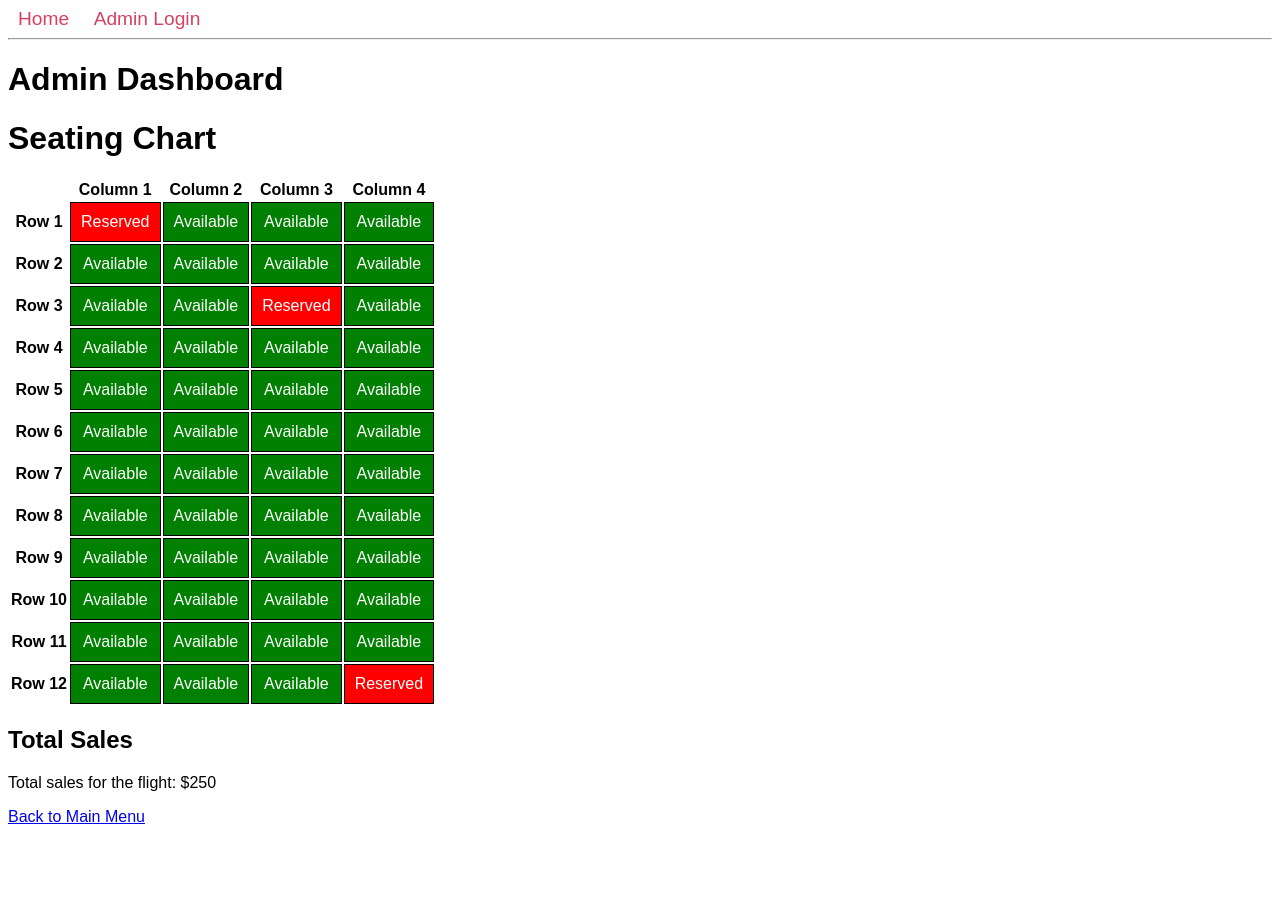
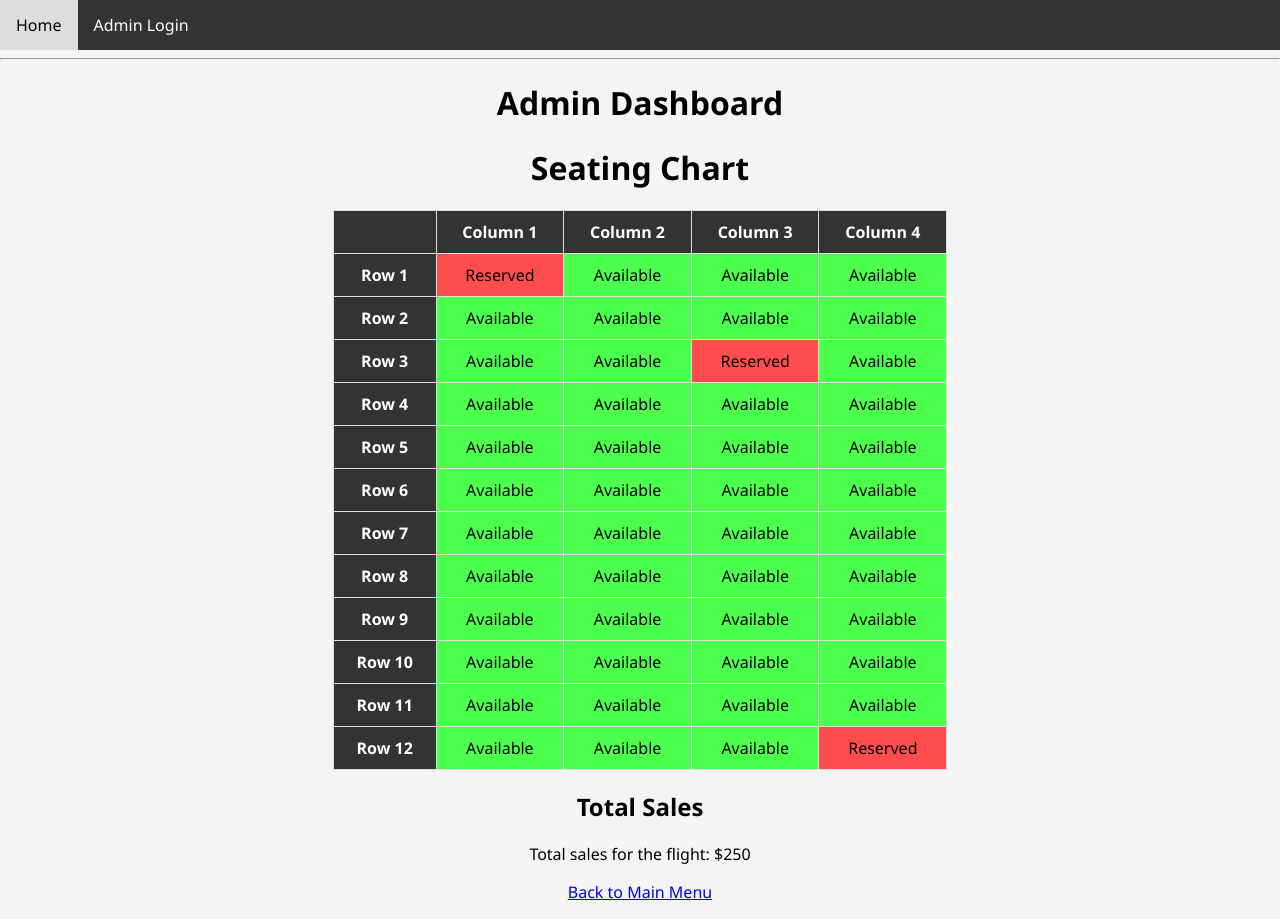
Before and after one commit to kellysun0124/Trip-Reservation-System, a Flask app: page /admin-dashboard in a window 1280 px wide. Before the commit the page ends 824 px from the top, so only its background shows below. Run offline with Flask 3, Linux system fonts and the light colour scheme; the visitor is signed in with stand-in values (Sample User, id 1).

Commit message:
better styling

```diff
--- a/templates/base.html
+++ b/templates/base.html
@@ -3,53 +3,80 @@
 	<head>
 		<meta charset="UTF-8" />
 		<title>{% block title %} {% endblock %} - FlaskApp</title>
+		<!-- Title block for setting the page title dynamically -->
+
 		<style>
 			body {
-				font-family: Arial, sans-serif;
+				font-family: "Segoe UI", Tahoma, Geneva, Verdana, sans-serif;
+				background-color: #f4f4f4;
+				margin: 0;
+				padding: 0;
+				text-align: center; /* Center-align the text for the entire body */
 			}
-			.post {
-				padding: 10px;
-				margin: 5px;
-				background-color: #f3f3f3;
+			nav {
+				background-color: #333;
+				overflow: hidden;
 			}
 			nav a {
-				color: #d64161;
-				font-size: 1.2em;
-				margin: 10px;
+				float: left;
+				display: block;
+				color: white;
+				text-align: center;
+				padding: 14px 16px;
 				text-decoration: none;
 			}
+			nav a:hover {
+				background-color: #ddd;
+				color: black;
+			}
 			.alert {
-				padding: 20px;
-				margin: 5px;
-				color: #970020;
-				background-color: #ffd5de;
+				padding: 15px;
+				background-color: #ffcccc;
+				color: #a94442;
+				border-radius: 5px;
+				margin-bottom: 20px;
+				display: inline-block; /* Make alert boxes inline to center them */
 			}
 			.reserved {
-				background-color: red;
+				background-color: #ff4d4d;
+			}
+			.available {
+				background-color: #4dff4d;
+			}
+			td,
+			th {
+				text-align: center;
+				padding: 10px;
+				border: 1px solid #ddd;
+			}
+			table {
+				width: 60%; /* Make the table smaller */
+				border-collapse: collapse;
+				margin: auto; /* Center-align the table */
+			}
+			th {
+				background-color: #333;
 				color: white;
 			}
-			.available {
-				background-color: green;
-				color: white;
-			}
-			td {
-				text-align: center;
-				padding: 10px;
-				border: 1px solid black;
+			.content {
+				width: 80%; /* Set a maximum width for content */
+				margin: auto; /* Center-align the content */
 			}
 		</style>
 	</head>
 	<body>
 		<nav>
+			<!-- Navigation bar with links to Home and Admin Login pages -->
 			<a href="{{ url_for('home') }}">Home</a>
 			<a href="{{ url_for('render_admin_login') }}">Admin Login</a>
-			<!-- Ensure correct route -->
 		</nav>
 		<hr />
 		<div class="content">
+			<!-- Section to display flash messages -->
 			{% for message in get_flashed_messages() %}
 			<div class="alert">{{ message }}</div>
 			{% endfor %} {% block content %} {% endblock %}
+			<!-- Content block to be overridden by child templates -->
 		</div>
 	</body>
 </html>
```
